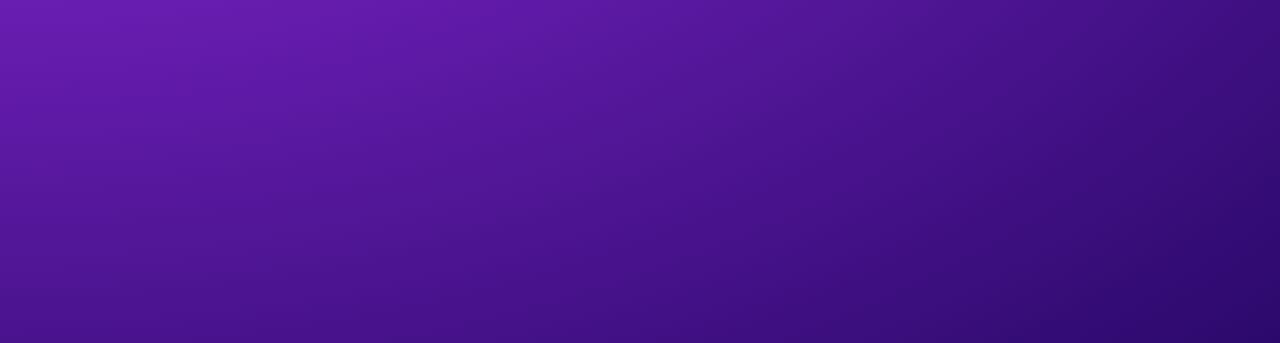
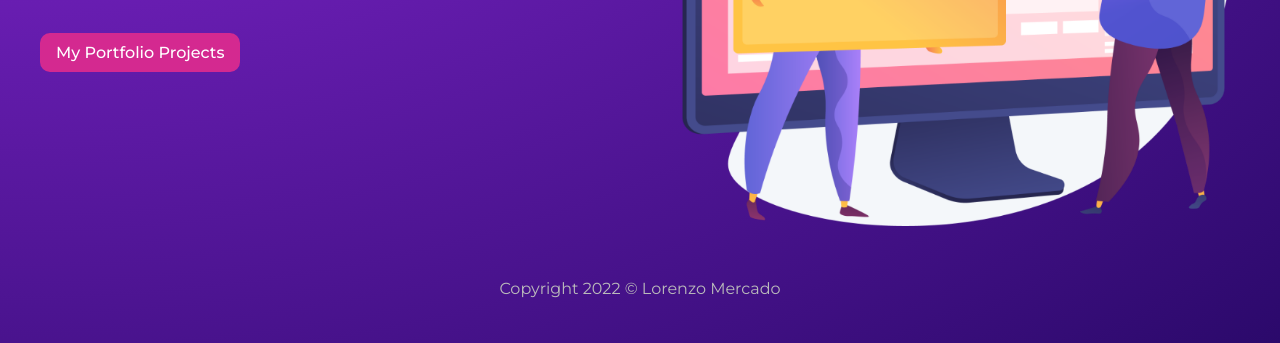
Before and after one commit to enzorooo/learning-gatsbyjs, a Gatsby site in the folder gatsby-starter/: page / in a window 1280 px wide. Shown: the part 457-800 px from the top of the page. Built offline with nearby package versions, Linux system fonts and the light colour scheme; Gatsby itself is replaced by a stand-in of ours.

Commit message:
added banner image

```diff
--- a/gatsby-starter/src/pages/index.js
+++ b/gatsby-starter/src/pages/index.js
@@ -13,6 +13,7 @@ export default function Home() {
           <p>UX designer & web developer based in Manchester.</p>
           <Link className={styles.btn} to="/projects">My Portfolio Projects</Link>
         </div>
+        <img src='/banner.png' alt='site banner' style={{ maxWidth:'100%' }}/>
       </section>
     </Layout>
   )
```
Also changed, not shown: gatsby-starter/static/banner.png (added).
